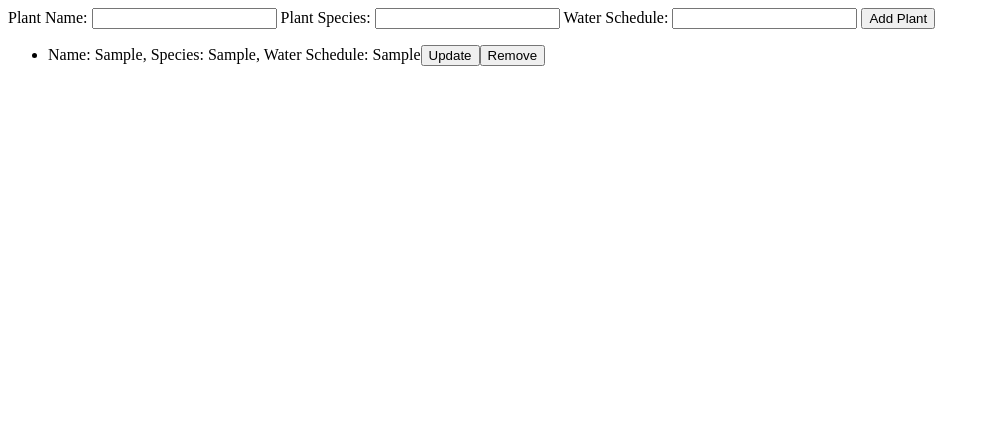
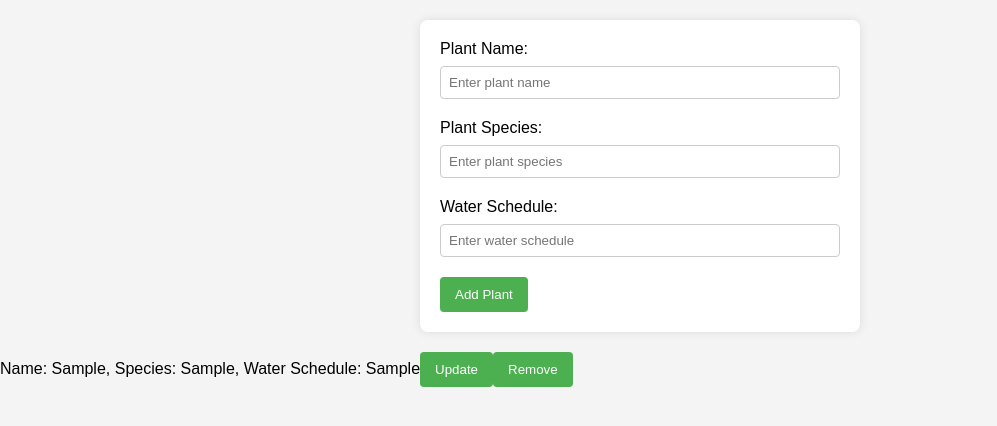
Before and after one commit to GregoryRobetertson/JavaScript-Plant-Manager, a plain HTML site: page index.html in a window 1280 px wide. Both pictures are taken after typing "Sample", "Sample", "Sample" into the empty fields and a click on the button "Add Plant". Shown: the whole page, without its empty margins (0-997 px from the left). Drawn offline with Linux system fonts and the light colour scheme.

Commit message:
update file

```diff
--- a/index.html
+++ b/index.html
@@ -4,21 +4,40 @@
     <meta charset="UTF-8" />
     <meta name="viewport" content="width=device-width, initial-scale=1.0" />
     <title>JavaScript-Plant-Manager</title>
+    <link rel="stylesheet" href="styles.css" />
   </head>
   <body>
     <form id="plantForm">
       <label for="plantName">Plant Name:</label>
-      <input type="text" id="plantName" required />
+      <input
+        type="text"
+        id="plantName"
+        required
+        placeholder="Enter plant name"
+      />
+      <span id="nameError" style="color: red"></span>
 
       <label for="plantSpecies">Plant Species:</label>
-      <input type="text" id="plantSpecies" required />
+      <input
+        type="text"
+        id="plantSpecies"
+        required
+        placeholder="Enter plant species"
+      />
+      <span id="speciesError" style="color: red"></span>
 
       <label for="waterSchedule">Water Schedule:</label>
-      <input type="text" id="waterSchedule" required />
+      <input
+        type="text"
+        id="waterSchedule"
+        required
+        placeholder="Enter water schedule"
+      />
+      <span id="waterScheduleError" style="color: red"></span>
 
       <button>Add Plant</button>
     </form>
-     <div id="plantList"></div>
+    <div id="plantList"></div>
     <script src="script.js"></script>
   </body>
 </html>
--- a/script.js
+++ b/script.js
@@ -45,6 +45,36 @@ function displayPlants() {
 // Function to add a new plant to the array and update the display
 function addPlant(name, species, waterSchedule) {
   const newPlant = { name, species, waterSchedule };
+
+  // Check if all fields are empty
+  if (!name && !species && !waterSchedule) {
+    alert("Please fill in the form"); // Display an alert for an empty form
+    return; // Exit the function if the form is empty
+  }
+
+  // Get error message spans
+  const nameError = document.getElementById("nameError");
+  const speciesError = document.getElementById("speciesError");
+  const waterScheduleError = document.getElementById("waterScheduleError");
+
+  // Check for validation errors
+  if (!name) {
+    nameError.textContent = "Please enter a name";
+    document.getElementById("plantName").classList.add("error");
+    return;
+  }
+
+  if (!species) {
+    speciesError.textContent = "Please enter a species";
+    document.getElementById("plantSpecies").classList.add("error");
+    return;
+  }
+
+  if (!waterSchedule) {
+    waterScheduleError.textContent = "Please enter a water schedule";
+    document.getElementById("waterSchedule").classList.add("error");
+    return;
+  }
 
   // Add the new plant object to the array
   plantsArray.push(newPlant);
--- /dev/null
+++ b/styles.css
@@ -0,0 +1,78 @@
+body {
+  font-family: "Arial", sans-serif;
+  background-color: #f4f4f4;
+  margin: 0;
+  padding: 0;
+}
+
+form {
+  max-width: 400px;
+  margin: 20px auto;
+  background-color: #fff;
+  padding: 20px;
+  border-radius: 8px;
+  box-shadow: 0 0 10px rgba(0, 0, 0, 0.1);
+}
+
+label {
+  display: block;
+  margin-bottom: 8px;
+}
+
+input {
+  width: 100%;
+  padding: 8px;
+  margin-bottom: 16px;
+  border: 1px solid #ccc;
+  border-radius: 4px;
+  box-sizing: border-box;
+}
+
+button {
+  background-color: #4caf50;
+  color: #fff;
+  padding: 10px 15px;
+  border: none;
+  border-radius: 4px;
+  cursor: pointer;
+}
+
+button:hover {
+  background-color: #45a049;
+}
+
+span {
+  display: block;
+  margin-top: 4px;
+}
+
+.error {
+  border: 1px solid #ff0000;
+}
+
+ul {
+  list-style-type: none;
+  padding: 0;
+}
+
+li {
+  margin-bottom: 10px;
+}
+
+button.update {
+  background-color: #008cba;
+  color: #fff;
+}
+
+button.update:hover {
+  background-color: #007b9f;
+}
+
+button.remove {
+  background-color: #f44336;
+  color: #fff;
+}
+
+button.remove:hover {
+  background-color: #d32f2f;
+}
```
